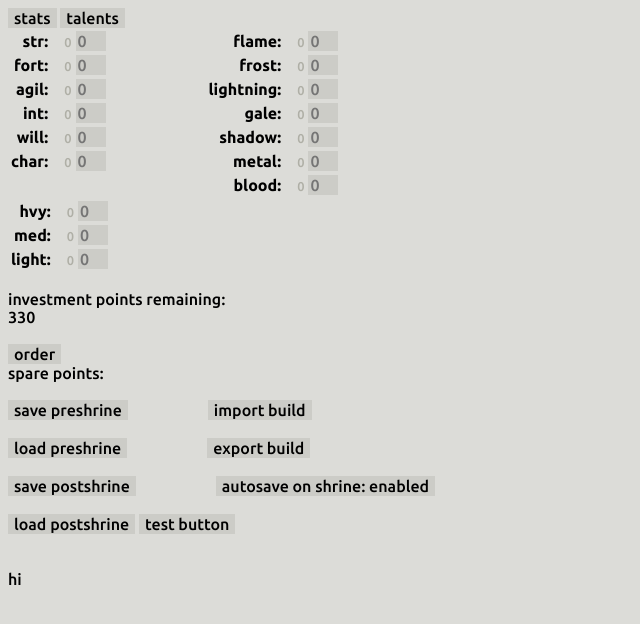
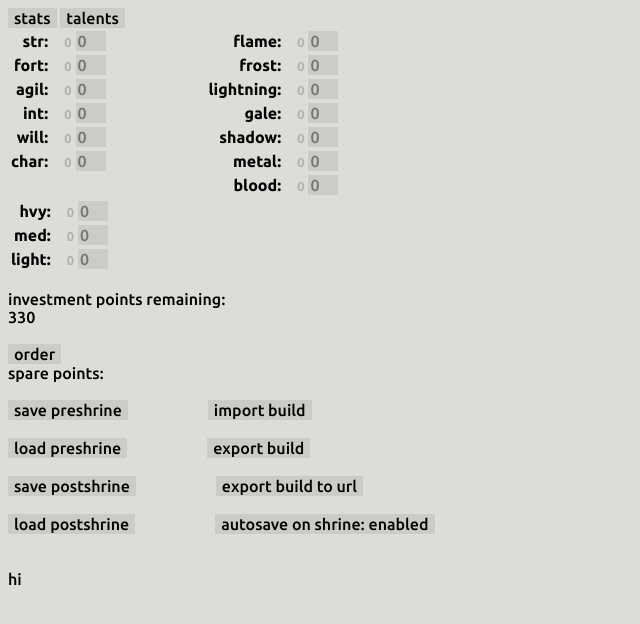
Before and after one commit to SirCrabapple99/order, a plain HTML site: page index.html in a window 1280 px wide. Shown: the whole page, without its empty margins (0-640 px from the left). Drawn offline with Linux system fonts and the light colour scheme.

Commit message:
Update index.html

```diff
--- a/index.html
+++ b/index.html
@@ -62,15 +62,13 @@
   <br>
   <label>spare points: <div id='orderfl'></div></label>
   <br>
-  <button onclick="savepre()">save preshrine</button><div class="textspacexl"></div><button onclick="importshrine()">import build</button><br>
+  <button onclick="savepre()">save preshrine</button><div class="textspacexl"></div><button onclick="importshrine(window.prompt('data'), 0)">import build</button><br>
   <br>
-  <button onclick="loadpre()">load preshrine</button><div class="textspacexl"></div><button onclick="exportshrine()">export build</button><br>
+  <button onclick="loadpre()">load preshrine</button><div class="textspacexl"></div><button onclick="exportshrine(0)">export build</button><br>
   <br>
-  <button onclick="savepost()">save postshrine</button><div class="textspacexl"></div><button id="savesetting" onclick="savesetting()"></button><br>
+  <button onclick="savepost()">save postshrine</button><div class="textspacexl"></div><button onclick="exportshrine(1)">export build to url</button><br>
   <br>
-  <button onclick="loadpost()">load postshrine</button>
-
-  <button onclick="testtalents()">test button</button>
+  <button onclick="loadpost()">load postshrine</button><div class="textspacexl"></div><button id="savesetting" onclick="savesetting()"></button><br>
 </div>
 <!--uh idk-->
 <br>
```
